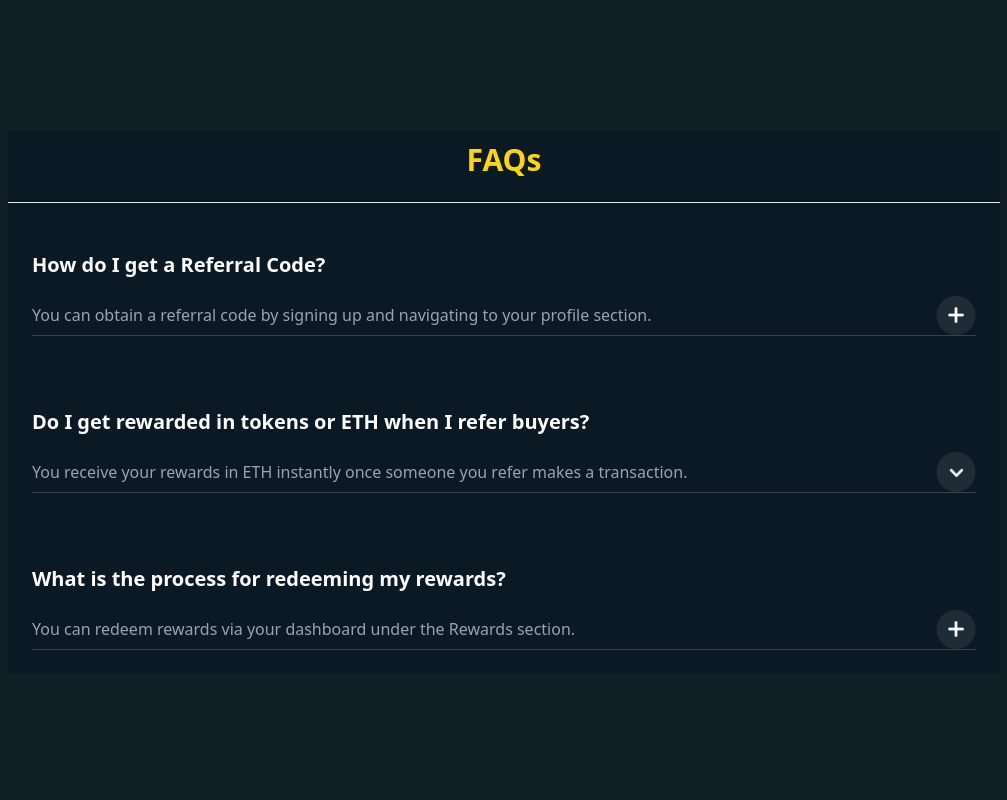
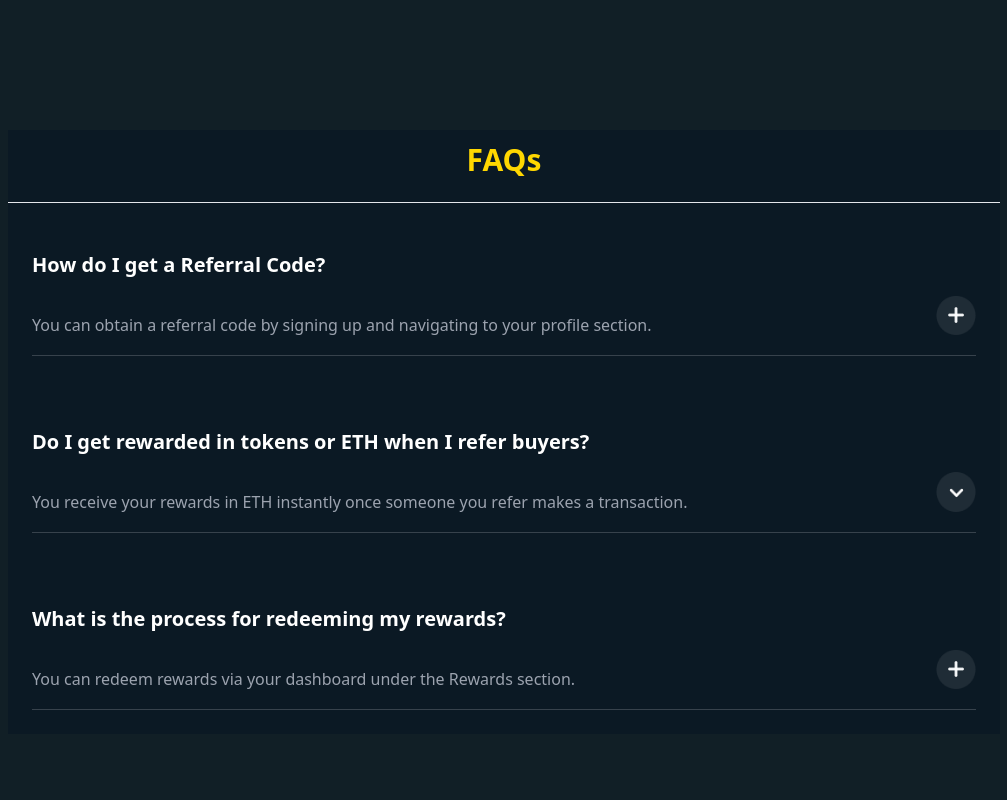
Before and after one commit to Gyanthakur/assignement-moonex, a React (Vite) app: page / in a window 1280 px wide. Shown: the part 2100-2900 px from the top of the page, without its empty margins (136-1143 px from the left). Built offline with nearby package versions, Linux system fonts and the light colour scheme; a web font is replaced by a local one.

Commit message:
Feat: update faqs

```diff
--- a/src/pages/FAQs.jsx
+++ b/src/pages/FAQs.jsx
@@ -19,7 +19,7 @@ const FAQs = () => {
   // faq page
 
   return (
-    <div className="bg-darkBlue text-white min-h-screen ">
+    <div className="bg-darkBlue text-white min-h-screen pb-20 ">
       <div className="max-w-5xl mx-auto px-4">
         <div className="space-y-6 bg-faq ">
         <h1 className=" text-yellow text-3xl  font-bold  flex items-center justify-center"> <span className="mt-3">FAQs</span></h1>
@@ -29,7 +29,7 @@ const FAQs = () => {
             <h2 className="text-xl font-semibold">{item.question}</h2>
             <div className="flex items-center justify-between mt-4">
               <p className="text-gray-400">{item.answer}</p>
-              <img className="ml-4 w-10 h-10" src={item.icon} alt="" />
+              <img className="ml-4 w-10 mb-5 h-10" src={item.icon} alt="" />
             </div>
             <hr className="opacity-20" />
           </div>
```
